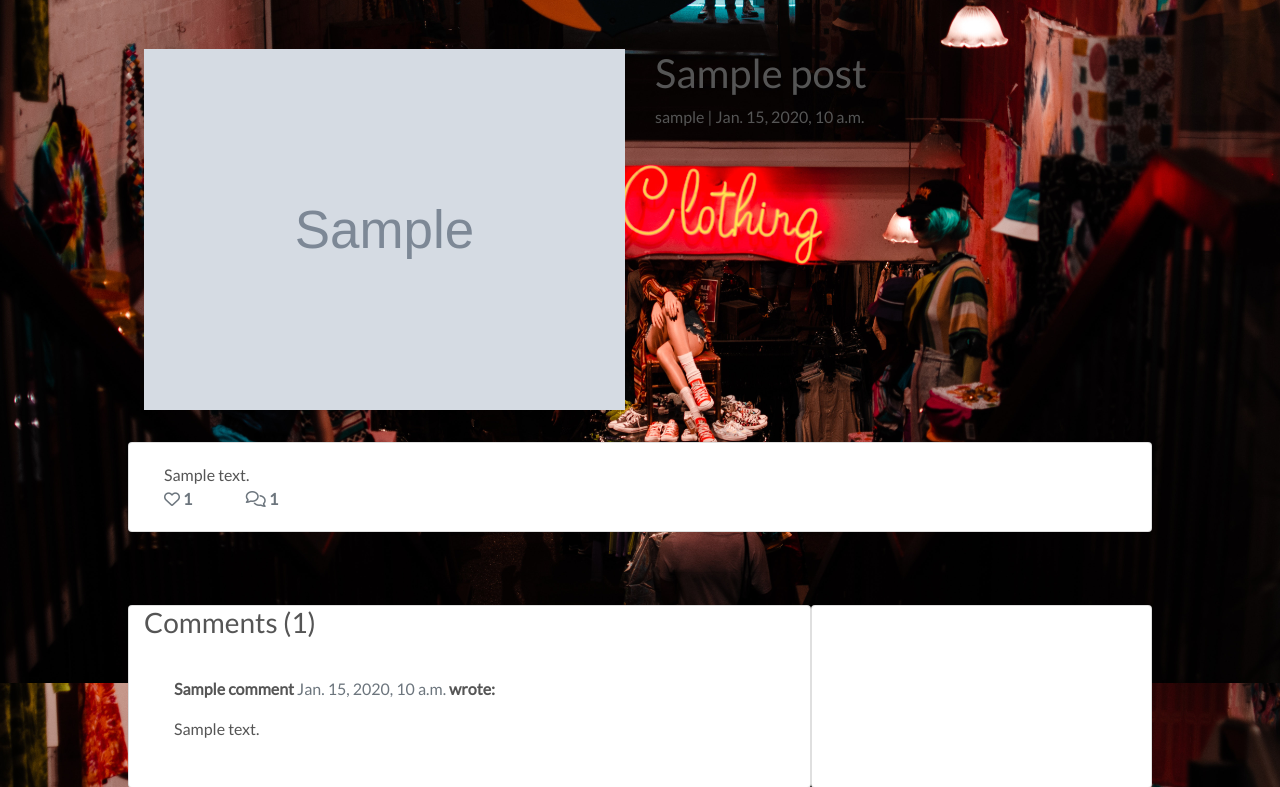
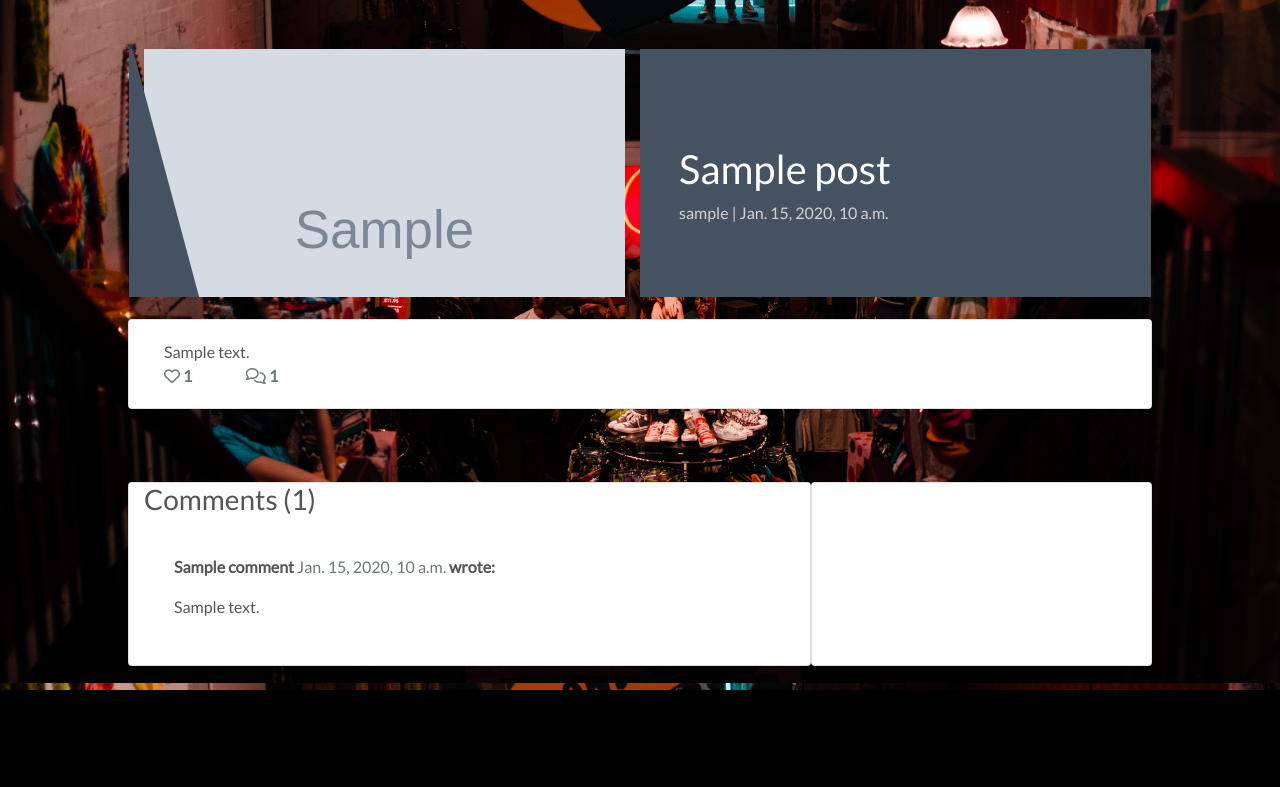
Before and after one commit to MattyOL/Fresh, a Django app: a page that uses templates/base.html in a window 1280 px wide. Shown: the part 165-952 px from the top of the page. After the commit the page ends 855 px from the top, so only its background shows below. Run offline with Django 3.2, Linux system fonts and the light colour scheme; tables that the repository leaves empty hold one stand-in row (values such as "Sample post"); grey boxes marked "Sample" are stand-in pictures; some libraries are stand-ins or nearby versions; some web fonts are replaced.

Commit message:
Added more css for blog post detail

```diff
--- a/static/css/base.css
+++ b/static/css/base.css
@@ -200,6 +200,119 @@ input[name='q']::placeholder {
 
 .overlay {
     background-color: antiquewhite;
+}
+}
+
+.card {
+    border: none;
+    background-color: transparent;
+}
+
+.image-container {
+    position: relative;
+}
+
+.image-flash {
+    position: absolute;
+    bottom: 5%;
+    min-width: 30%;
+    left: -2px;
+    background-color: #23BBBB;
+}
+
+.author {
+    color: white;
+    margin: 4px;
+    text-transform: uppercase;
+}
+
+.masthead {
+    margin-top: 10px;
+    overflow: hidden;
+    position: relative;
+    display: inline-block;
+    height: 33vh;
+    width: 100%;
+}
+
+.masthead-text {
+    background-color: #445261;
+    color: white;
+    position: relative;
+}
+
+.masthead-image {
+    position: relative;
+    overflow: hidden;
+}
+
+.masthead-image:after {
+    content: "";
+    position: absolute;
+    top: 0;
+    right: 90%;
+    height: 100%;
+    width: 150%;
+    background: #445261;
+    -webkit-transform: skew(15deg);
+    -moz-transform: skew(15deg);
+    transform: skew(15deg);
+    z-index: 100;
+}
+
+.post-link {
+    text-decoration: none;
+    color: #445261;
+}
+
+.post-link:hover,
+.page-link {
+    color: #E84610;
+}
+
+.post-title {
+    margin-top: 20%;
+    margin-left: 5%;
+}
+
+.post-subtitle {
+    margin-left: 5%;
+    color: lightgray;
+}
+
+.btn-signup {
+    background-color: #23BBBB;
+    color: #fff;
+}
+
+.btn-signup:hover,
+.btn-signup:active {
+    background-color: #fff;
+    color: #23BBBB;
+}
+
+.link {
+    color: #23BBBB;
+    text-decoration: none;
+}
+
+.link:hover,
+.link:active {
+    color: #445261;
+    text-decoration: underline;
+}
+
+.btn-like {
+    color: #E84610;
+    border: none;
+    background: transparent;
+}
+
+.btn-like:hover,
+.btn-like:active {
+    color: #E84610;
+    background: transparent;
+    border: none;
 }
 
 /* -------------------------------- Media Queries */
```
